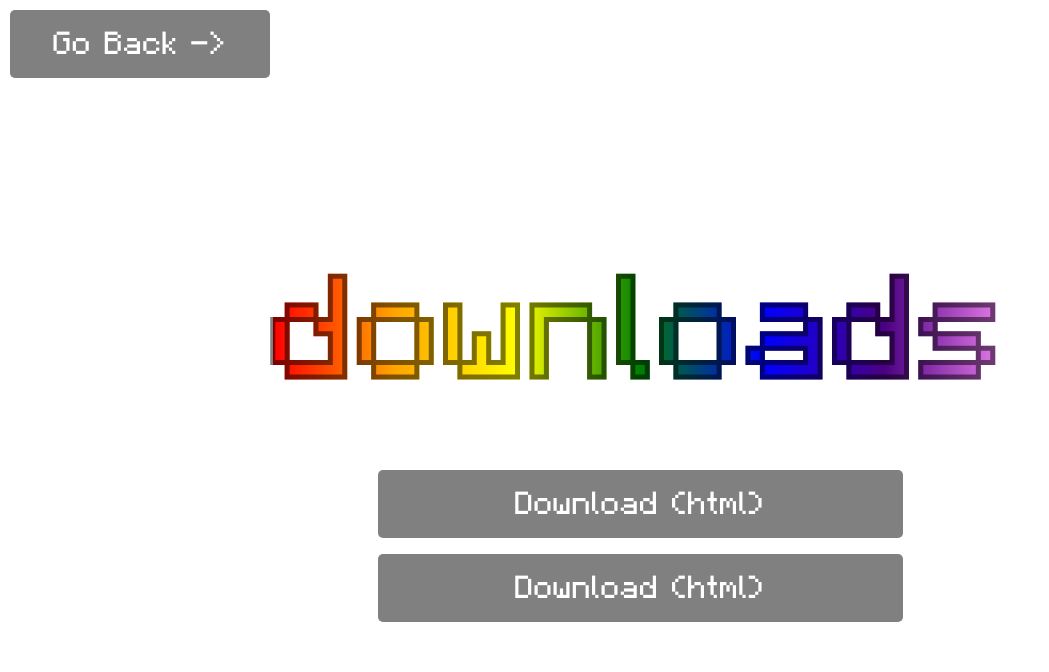
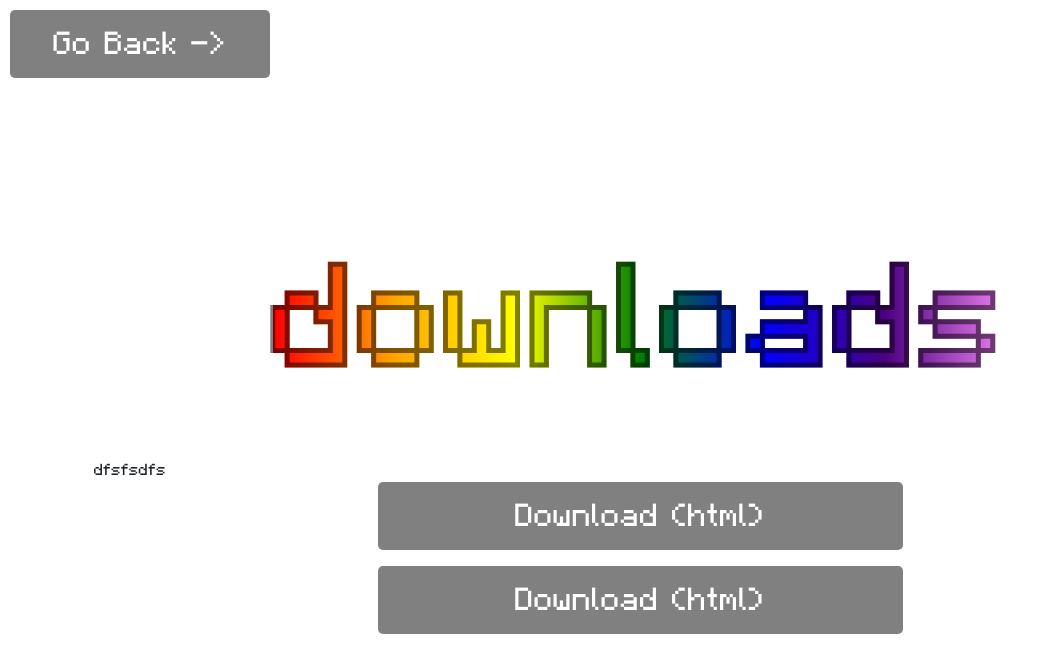
Before and after one commit to Aiden280/minecraft-server-test, a plain HTML site: page downloads/index.html in a window 1280 px wide. Shown: the whole page, without its empty margins (0-1049 px from the left). Drawn offline with nearby package versions, Linux system fonts and the light colour scheme.

Commit message:
Update index.html

```diff
--- a/downloads/index.html
+++ b/downloads/index.html
@@ -24,8 +24,8 @@
           <h1 class="rainbow-text title-selectv">downloads</h1>
         </div>
         <div class="button-area d-block">
-
-          <a href="/play/other/clients" class="play-button">Download (html)</a>
+	  dfsfsdfs
+          <a href="https://drive.google.com/file/d/13AudqFS430p7Q64EfufOsO9MZJ-Yt7Wi/view?usp=sharing" class="play-button">Download (html)</a>
 	  <a href="/play/other/hacked-clients" class="mt-3 play-button">Download (html)</a>
 
 
```
